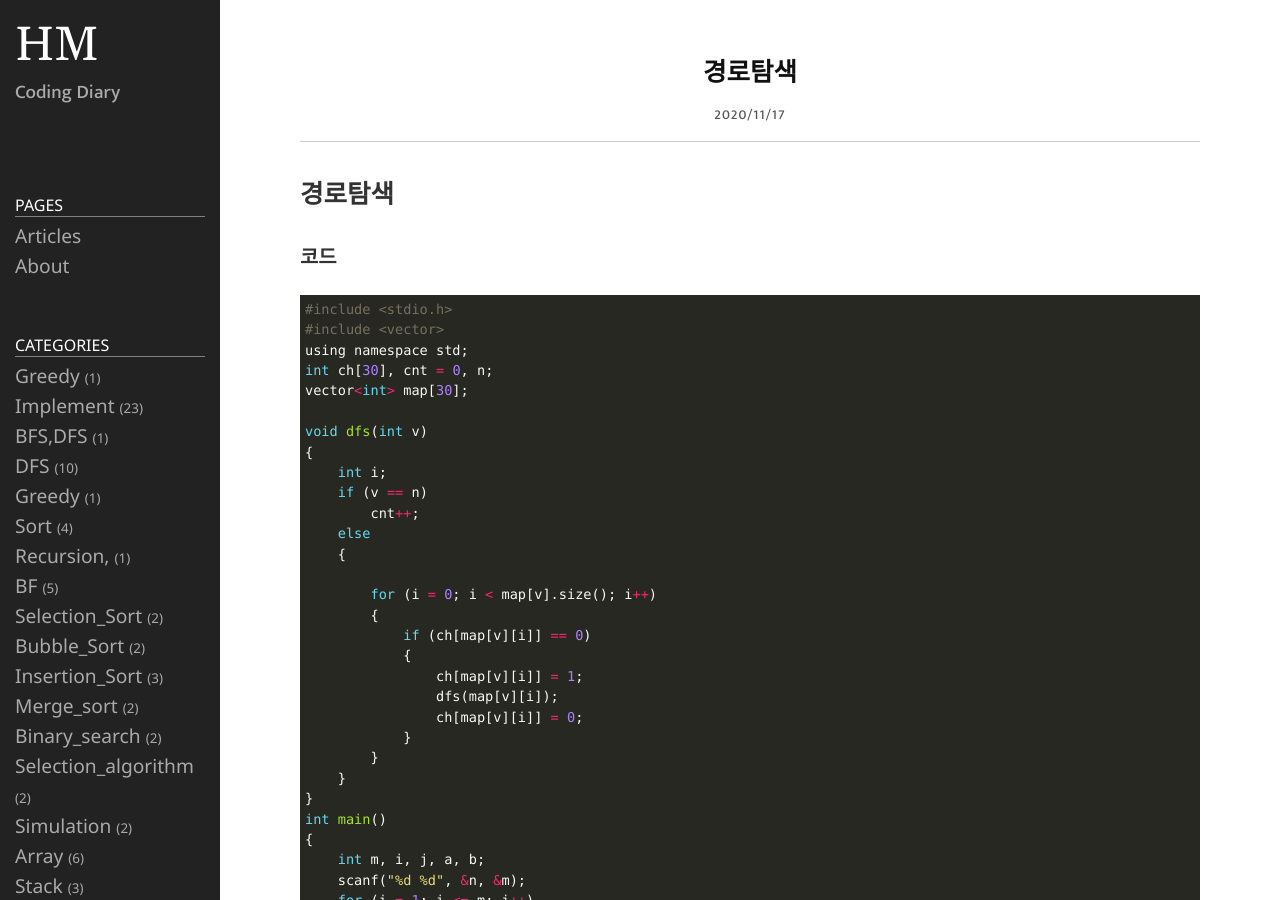
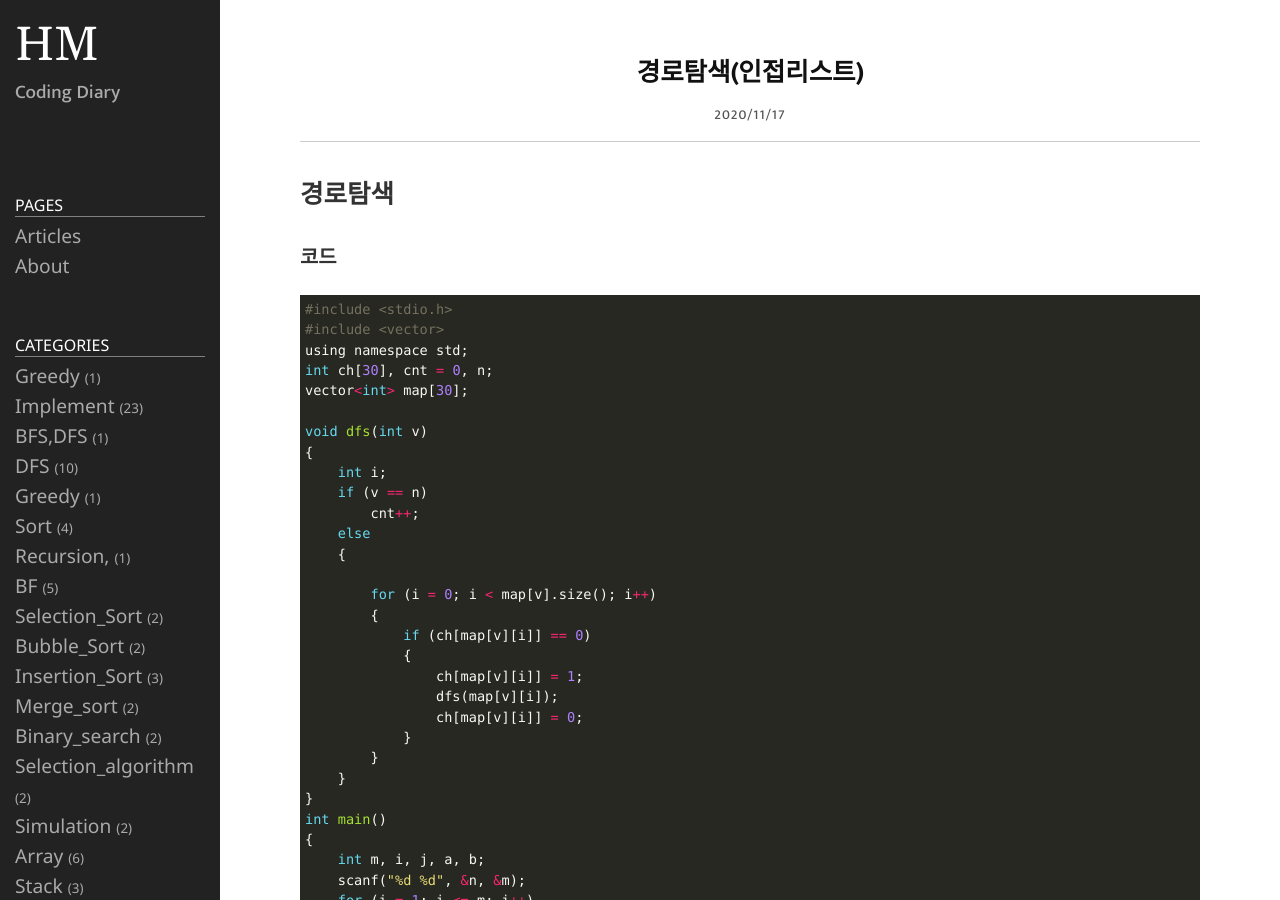
Before and after one commit to aksel26/changed, a Jekyll site: the page built from _posts/2020-11-17-lecture66.md, in a window 1280 px wide and 900 px high. Built offline with Jekyll 4.4.1, drawn with Linux system fonts in a browser that asks for light colours.

Commit message:
인접리스트

```diff
--- a/_posts/2020-11-17-lecture66.md
+++ b/_posts/2020-11-17-lecture66.md
@@ -1,6 +1,6 @@
 ---
 layout: post
-title:  "경로탐색"
+title:  "경로탐색(인접리스트)"
 date:   2020-11-17 13:31:29 +0900
 categories: DFS
 ---
```
